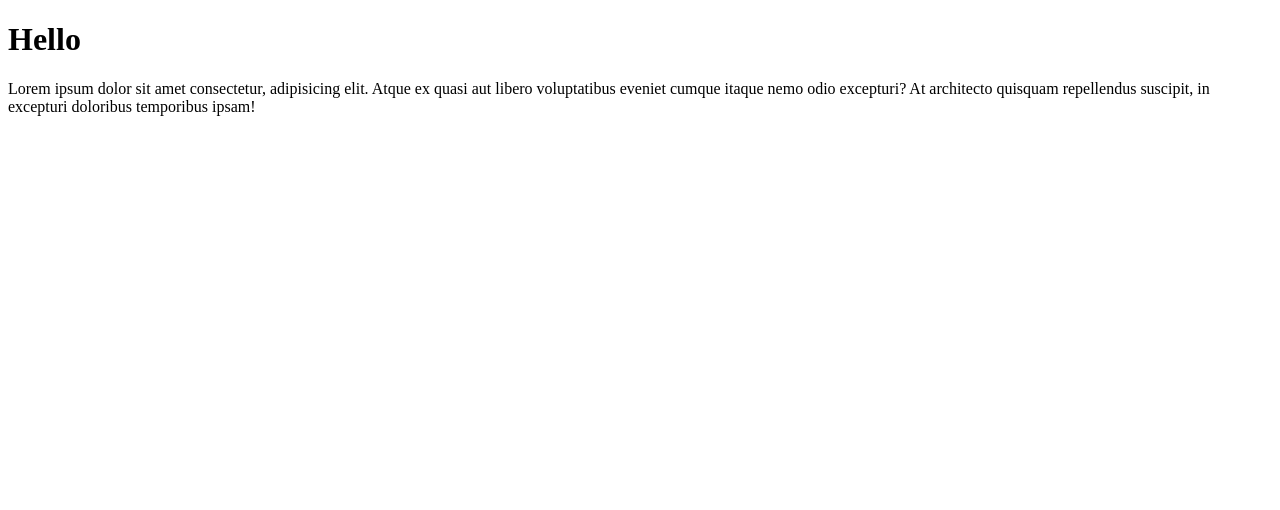
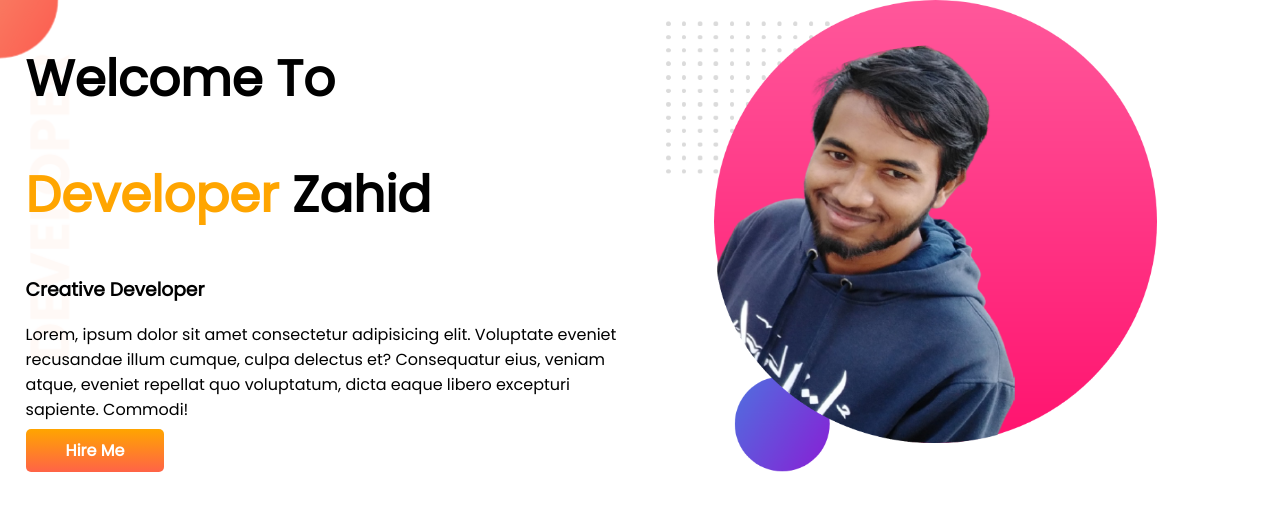
Before and after one commit to ZahidHR99/protfolio, a plain HTML site: page index.html in a window 1280 px wide. Drawn offline with Linux system fonts and the light colour scheme.

Commit message:
Portfolio

```diff
--- a/index.html
+++ b/index.html
@@ -5,10 +5,28 @@
     <meta http-equiv="X-UA-Compatible" content="IE=edge">
     <meta name="viewport" content="width=device-width, initial-scale=1.0">
     <title>Document</title>
+    <link rel="preconnect" href="https://fonts.googleapis.com">
+    <link rel="preconnect" href="https://fonts.gstatic.com" crossorigin>
+    <link href="https://fonts.googleapis.com/css2?family=Poppins&display=swap" rel="stylesheet">
     <link rel="stylesheet" href="style.css">
 </head>
 <body>
-    <h1>Hello</h1>
-    <p>Lorem ipsum dolor sit amet consectetur, adipisicing elit. Atque ex quasi aut libero voluptatibus eveniet cumque itaque nemo odio excepturi? At architecto quisquam repellendus suscipit, in excepturi doloribus temporibus ipsam!</p>
+
+
+    <section class="top-banner">
+        <div class="half-width">
+            <h1>Welcome To</h1>
+            <h1><span class="orang-color">Developer</span> Zahid</h1>
+            <h3>Creative Developer </h3>
+            <p>Lorem, ipsum dolor sit amet consectetur adipisicing elit. Voluptate eveniet recusandae illum cumque, culpa delectus et? Consequatur eius, veniam atque, eveniet repellat quo voluptatum, dicta eaque libero excepturi sapiente. Commodi!</p>
+            <a href="#" class="link-button" target="_black">Hire Me</a>
+        </div>
+
+        <div class="half-width">
+            <img src="images/my-bg2.png" alt="">
+        </div>
+    </section>
+
+
 </body>
 </html>
--- a/style.css
+++ b/style.css
@@ -0,0 +1,43 @@
+body {
+  font-family: "Poppins", sans-serif;
+  margin: 0;
+}
+
+h1 {
+  font-size: 50px;
+}
+
+.orang-color {
+  color: orange;
+}
+
+section {
+  display: flex;
+}
+
+.half-width {
+  width: 50%;
+  padding-left: 2%;
+}
+
+.half-width img {
+  width: 80%;
+}
+
+.link-button {
+  text-decoration: none;
+  font-weight: 700;
+  color: white;
+  border-radius: 5px;
+  background-image: linear-gradient(orange, tomato);
+  padding: 10px 40px;
+  -webkit-border-radius: 5px;
+  -moz-border-radius: 5px;
+  -ms-border-radius: 5px;
+  -o-border-radius: 5px;
+}
+
+.top-banner {
+  background-image: url(images/top-banner.png);
+  background-repeat: no-repeat;
+}
```
Also changed, not shown: images/dream-bg.png (added), images/exp-bg.png (added), images/jhankar.png (added), images/jhankar2.png (added), images/my-bg.png (added), images/my-bg2.png (added), images/top-banner.png (added), showOff/FB_IMG_1573470376970~2.jpg (added), showOff/Screenshot_20191125_201748.jpg (added), showOff/received_767537290829857_2_-removebg-preview.png (added), 7 other files.
